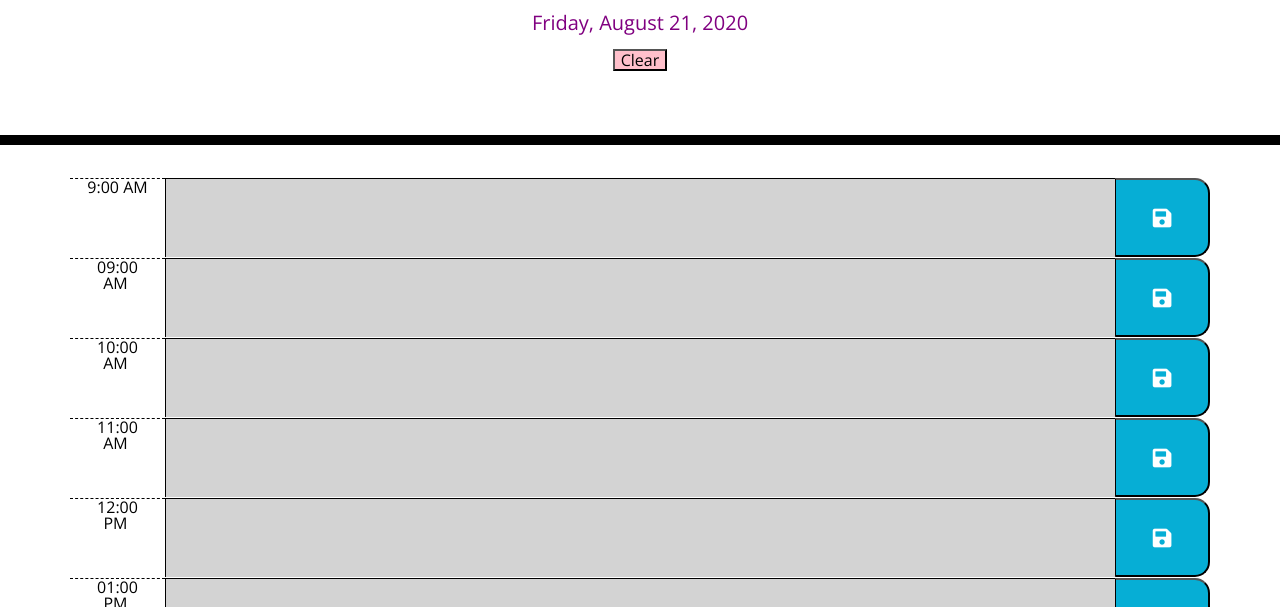
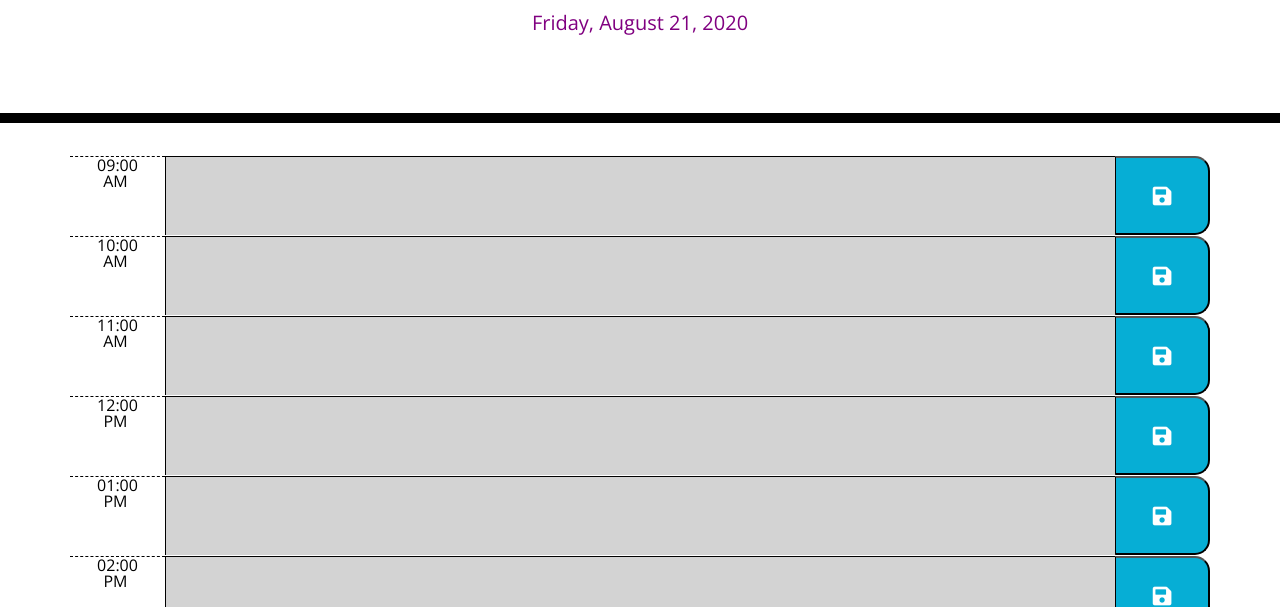
Before and after one commit to imbingz/Daily-Planner, a plain HTML site: page index.html in a window 1280 px wide. Shown: the part 181-788 px from the top of the page. Drawn offline with nearby package versions, Linux system fonts and the light colour scheme.

Commit message:
del html  pre-codes

```diff
--- a/index.html
+++ b/index.html
@@ -27,60 +27,17 @@
       <h1 class="display-3">Work Day Scheduler</h1>
       <p class="lead">A simple calendar app for scheduling your work day</p>
       <p id="currentDay" class="lead" style="color: purple">Current Date</p>
-      <button id="clear" style="background-color: pink">Clear</button>
+      <!-- <button id="clear" style="background-color: pink">Clear</button> -->
     </header>
     <div class="container">
       <!-- Timeblocks go here -->
-
+      <!--
       <form class="row time-block">
-        <div class="hour col-2 col-lg-1" data-hour=9><span >9</span>:00 AM</div>
+        <div class="hour col-2 col-lg-1" data-hour='9'>09:00 AM</div>
         <textarea class="col-8 col-lg-10 description past" id='0'></textarea>
         <button class="saveBtn col-2 col-lg-1"><i class="fa fa-save fa-lg"></i></button>
       </form>
-
-
-
-        <!-- <div class="row">
-          <div class="hour col-2 col-lg-1" data-hour=10><span>10</span>:00 AM</div>
-          <textarea class="col-8 col-lg-10"></textarea>
-          <button class="saveBtn col-2 col-lg-1"><i class="fa fa-save"></i></button>
-        </div>
-        <div class="row">
-          <div class="hour col-2 col-lg-1" data-hour=11><span>11</span>:00 AM</div>
-          <textarea class="col-8 col-lg-10"></textarea>
-          <button class="saveBtn col-2 col-lg-1"><i class="fa fa-save"></i></button>
-        </div>
-        <div class="row">
-          <div class="hour col-2 col-lg-1" data-hour=12><span>12</span>:00 PM</div>
-          <textarea class="col-8 col-lg-10"></textarea>
-          <button class="saveBtn col-2 col-lg-1"><i class="fa fa-save"></i></button>
-        </div>
-        <div class="row">
-          <div class="hour col-2 col-lg-1" data-hour=1><span>1</span>:00 PM</div>
-          <textarea class="col-8 col-lg-10 past"></textarea>
-          <button class="saveBtn col-2 col-lg-1"><i class="fa fa-save"></i></button>
-        </div>
-        <div class="row">
-          <div class="hour col-2 col-lg-1" data-hour=2><span>2</span>:00 PM</div>
-          <textarea class="col-8 col-lg-10 past"></textarea>
-          <button class="saveBtn col-2 col-lg-1"><i class="fa fa-save"></i></button>
-        </div>
-        <div class="row">
-          <div class="hour col-2 col-lg-1" data-hour=3><span>3</span>:00 PM</div>
-          <textarea class="col-8 col-lg-10 present"></textarea>
-          <button class="saveBtn col-2 col-lg-1"><i class="fa fa-save"></i></button>
-        </div>
-        <div class="row">
-          <div class="hour col-2 col-lg-1" data-hour=4><span>4</span>:00 PM</div>
-          <textarea class="col-8 col-lg-10 future"></textarea>
-          <button class="saveBtn col-2 col-lg-1"><i class="fa fa-save"></i></button>
-        </div>
-        <div class="row">
-          <div class="hour col-2 col-lg-1" data-hour=5><span>5</span>:00 PM</div>
-          <textarea class="col-8 col-lg-10 past"></textarea>
-          <button class="saveBtn col-2 col-lg-1"><i class="fa fa-save"></i></button>
-        </div>
-      </div> -->
+      -->
 
 
     <script src="https://code.jquery.com/jquery-3.4.1.min.js"></script>
```
